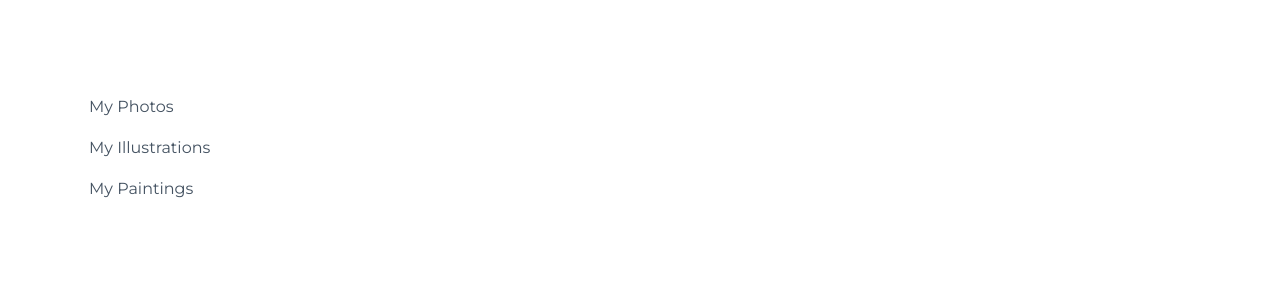
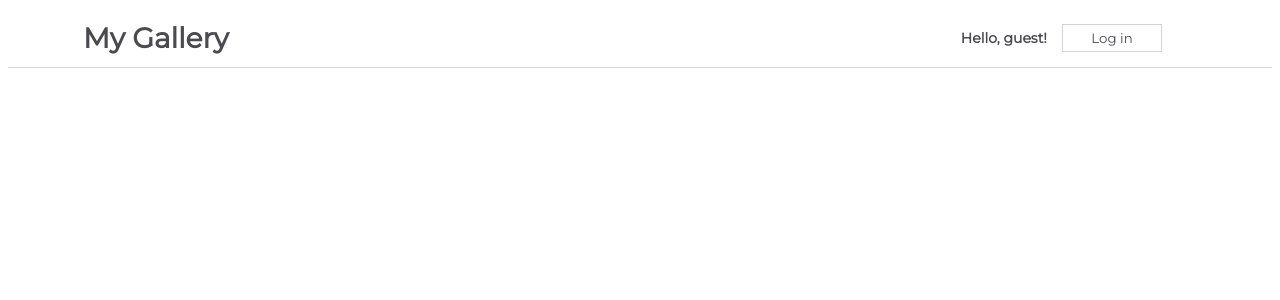
Before and after one commit to henryl74/react-challanges, a React (Create React App) app in the folder my-app/: page / in a window 1280 px wide. Shown: the top 300 px of the page. Built offline with nearby package versions, Linux system fonts and the light colour scheme.

Commit message:
Complete Class Components Challenge

```diff
--- a/my-app/src/App.js
+++ b/my-app/src/App.js
@@ -1,11 +1,13 @@
 import css from './App.module.css';
-import Sidebar from "./components/Sidebar";
+// import Sidebar from "./components/Sidebar";
+import NavBarSimple from "./components/NavBarSimple";
 
 function App() {
   return (
     <div className={css.App}>
       {/* Add your components here */}
-      <Sidebar />
+      <NavBarSimple />
+      {/* <Sidebar /> */}
     </div>
   );
 }
--- /dev/null
+++ b/my-app/src/components/NavBarSimple.js
@@ -0,0 +1,36 @@
+import React, { Component } from "react";
+import css from "./css/NavBarSimple.module.css";
+
+class NavBarSimple extends Component {
+
+    constructor(props) {
+        super(props);
+
+        this.state = {
+            message: "Hello, guest!",
+            buttonText: "Log in"
+        }
+    }
+
+    handleclick = () => {
+        this.setState((prevState) => ({
+            message: prevState.message === "Hello, guest!" ? "Welcome back, user!" : "Hello, guest!",
+            buttonText: prevState.buttonText === "Log out" ? "Log in" : "Log out",
+        }), ()=> console.log(this.state.message))
+
+    }
+
+    render() {
+        return (
+            <div className={css.NavBar}>
+                <h1>My Gallery</h1>
+                <div>
+                    <span>{this.state.message}</span>
+                    <button onClick={() => this.handleclick()}>{this.state.buttonText}</button>
+                </div>
+            </div>
+        )
+    }
+}
+
+export default NavBarSimple
```
Also changed, not shown: 1 other file (tests, documents, lock files or other folders).
